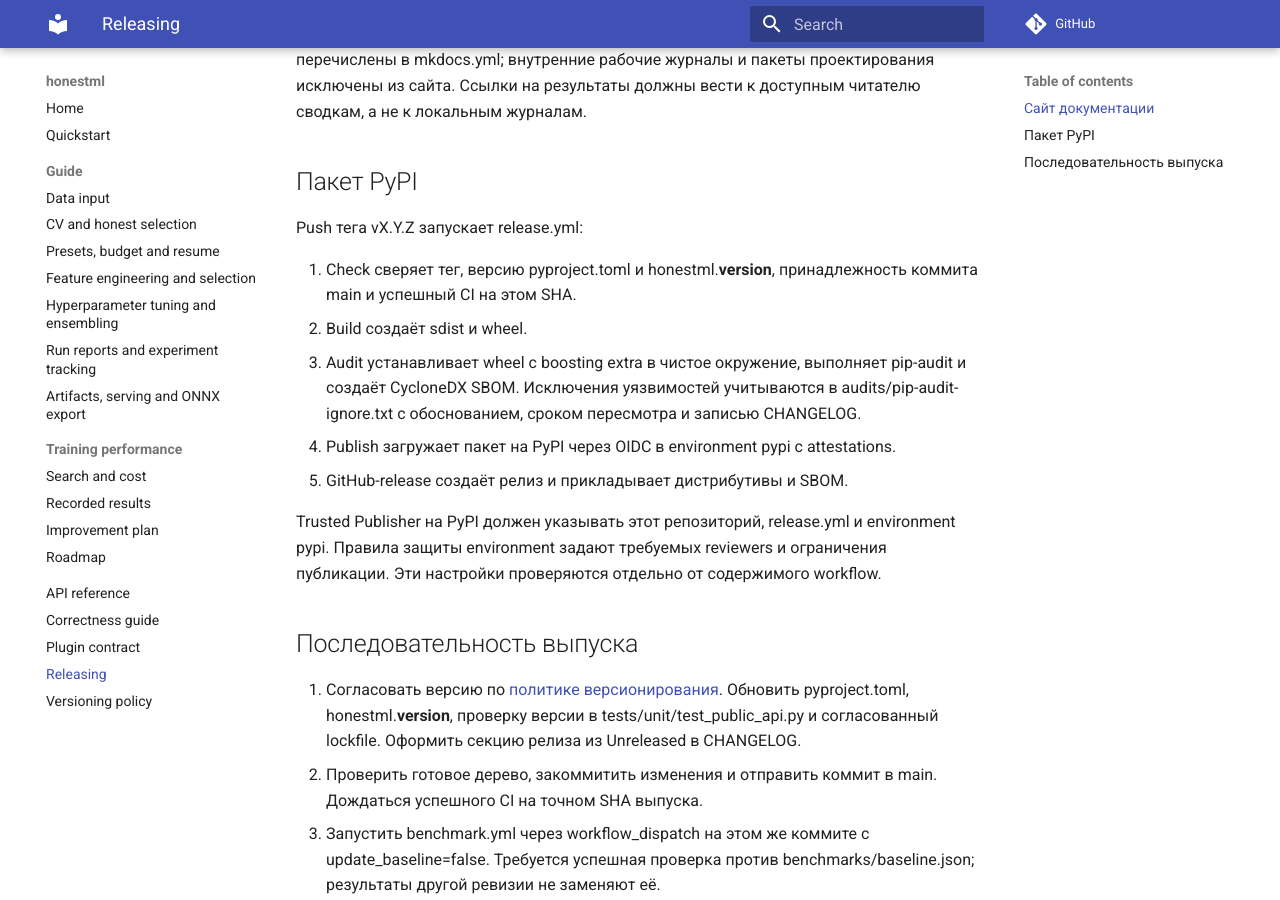
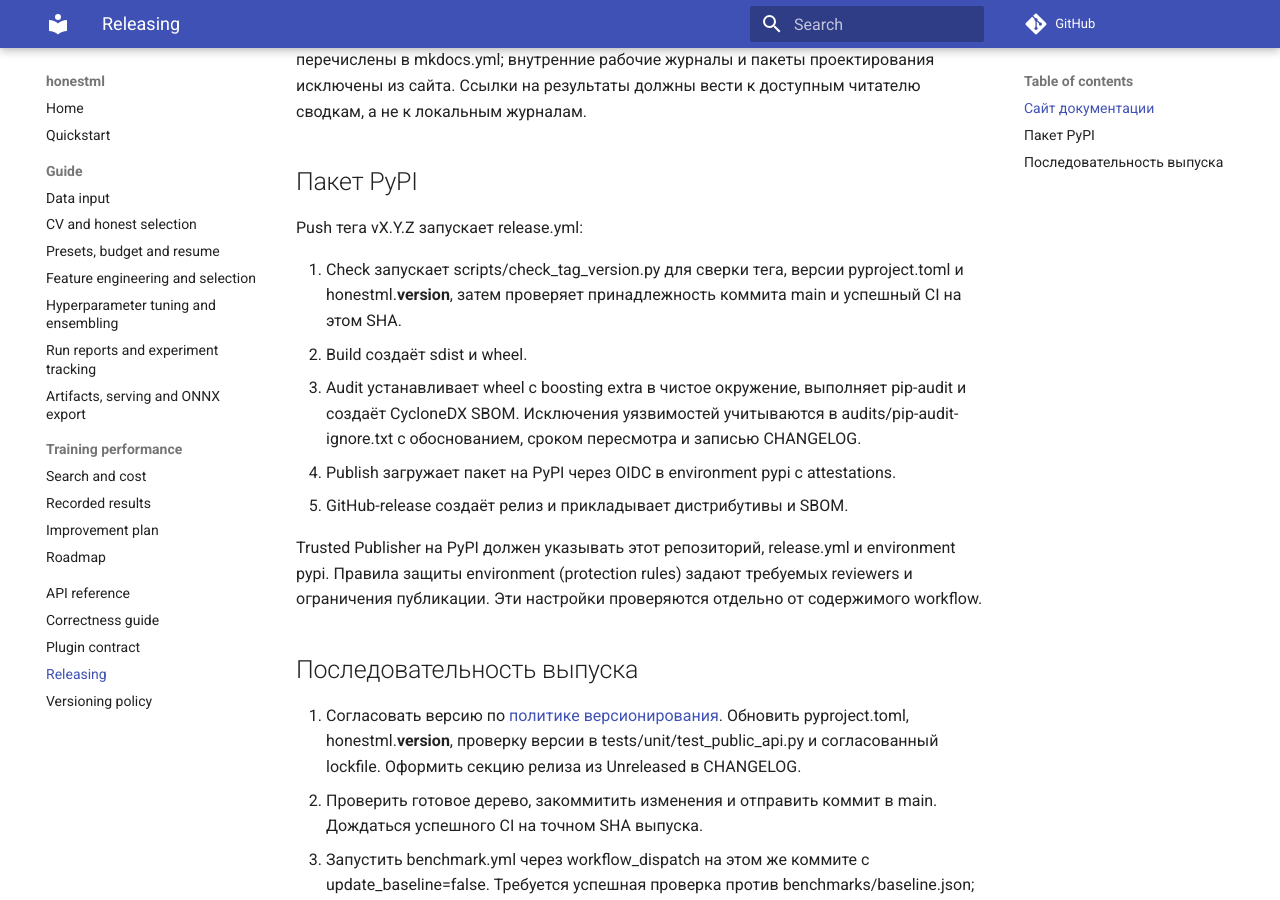
Before and after one commit to sukhov-is/HonestML, an MkDocs documentation site: the page built from docs/releasing.md, in a window 1280 px wide and 900 px high, scrolled down 444 px. Built offline with MkDocs 1.6.1 and Material for MkDocs 9.7.7, drawn with Linux system fonts in a browser that asks for light colours; comment, search, counter and statistics services are not loaded.

Commit message:
Document release validation script and environment rules

```diff
--- a/docs/releasing.md
+++ b/docs/releasing.md
@@ -12,13 +12,13 @@ Push в main запускает docs-deploy.yml. Workflow устанавлива
 
 Push тега vX.Y.Z запускает release.yml:
 
-1. Check сверяет тег, версию pyproject.toml и honestml.__version__, принадлежность коммита main и успешный CI на этом SHA.
+1. Check запускает scripts/check_tag_version.py для сверки тега, версии pyproject.toml и honestml.__version__, затем проверяет принадлежность коммита main и успешный CI на этом SHA.
 2. Build создаёт sdist и wheel.
 3. Audit устанавливает wheel с boosting extra в чистое окружение, выполняет pip-audit и создаёт CycloneDX SBOM. Исключения уязвимостей учитываются в audits/pip-audit-ignore.txt с обоснованием, сроком пересмотра и записью CHANGELOG.
 4. Publish загружает пакет на PyPI через OIDC в environment pypi с attestations.
 5. GitHub-release создаёт релиз и прикладывает дистрибутивы и SBOM.
 
-Trusted Publisher на PyPI должен указывать этот репозиторий, release.yml и environment pypi. Правила защиты environment задают требуемых reviewers и ограничения публикации. Эти настройки проверяются отдельно от содержимого workflow.
+Trusted Publisher на PyPI должен указывать этот репозиторий, release.yml и environment pypi. Правила защиты environment (protection rules) задают требуемых reviewers и ограничения публикации. Эти настройки проверяются отдельно от содержимого workflow.
 
 ## Последовательность выпуска
 
```
